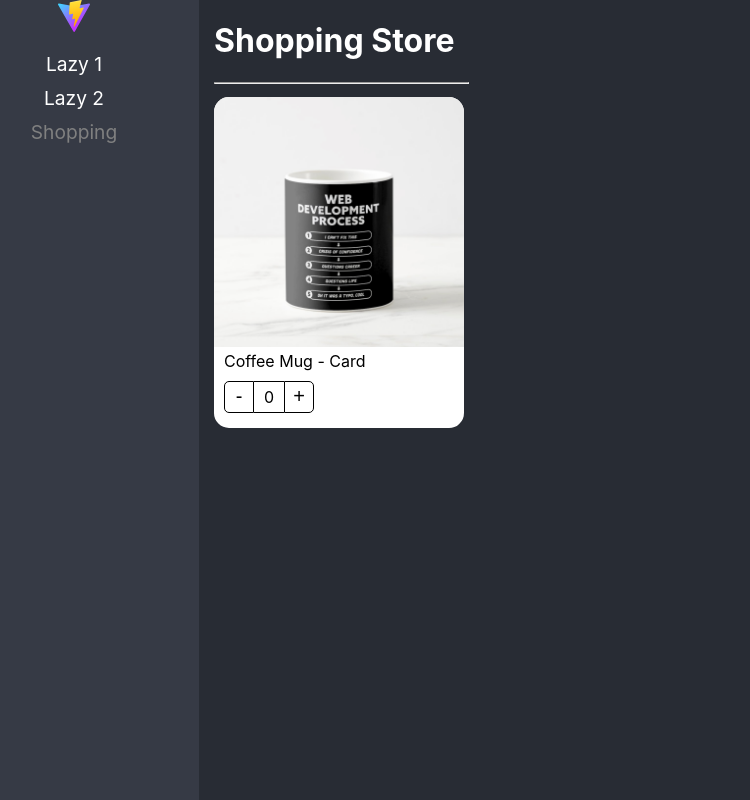
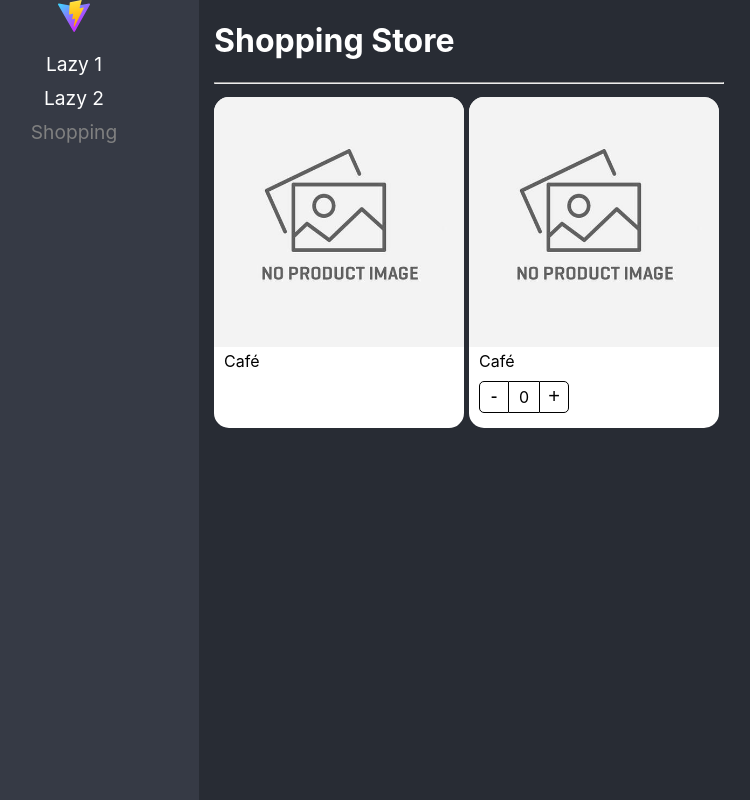
Before and after one commit to Axely7/react-adv, a React (Vite) app: page /shopping in a window 1280 px wide. Shown: the whole page, without its empty margins (51-801 px from the left). Built offline with nearby package versions, Linux system fonts and the light colour scheme.

Commit message:
Compound Component Pattern

```diff
--- a/src/02-component-patterns/components/ProductCard.tsx
+++ b/src/02-component-patterns/components/ProductCard.tsx
@@ -1,9 +1,11 @@
 import styles from "../styles/styles.module.css";
 import noImage from "../assets/no-image.jpg";
 import { useProduct } from "../hooks/useProduct";
+import { ReactElement } from "react";
 
 interface Props {
   product: Product;
+  children?: ReactElement | ReactElement[];
 }
 
 interface Product {
@@ -12,17 +14,26 @@ interface Product {
   img?: string;
 }
 
-export const ProductCard = ({ product }: Props) => {
-  const { counter, increaseBy } = useProduct();
+interface ProductButtonsProps {
+  increaseBy: (value: number) => void;
+  counter: number;
+}
 
+export const ProductImage = ({ img = "" }) => {
   return (
-    <div className={styles.productCard}>
     <img
       className={styles.productImg}
-        src={product.img ? product.img : noImage}
-        alt="Coffe Mug"
+      src={img ? img : noImage}
+      alt="Product Image"
     />
-      <span className={styles.productDescription}>{product.title}</span>
+  );
+};
+
+export const ProductButtons = ({
+  counter,
+  increaseBy,
+}: ProductButtonsProps) => {
+  return (
     <div className={styles.buttonsContainer}>
       <button className={styles.buttonMinus} onClick={() => increaseBy(-1)}>
         -
@@ -32,6 +43,28 @@ export const ProductCard = ({ product }: Props) => {
         +
       </button>
     </div>
+  );
+};
+
+export const ProductTitle = ({ title }: { title: string }) => {
+  return <span className={styles.productDescription}>{title}</span>;
+};
+
+export const ProductCard = ({ children, product }: Props) => {
+  const { counter, increaseBy } = useProduct();
+
+  return (
+    <div className={styles.productCard}>
+      {/* <ProductImage img={product.img} />
+
+      <ProductTitle title={product.title} />
+
+      <ProductButtons counter={counter} increaseBy={increaseBy} /> */}
+      {children}
     </div>
   );
 };
+
+ProductCard.Title = ProductTitle;
+ProductCard.Image = ProductImage;
+ProductCard.Buttons = ProductButtons;
--- a/src/02-component-patterns/pages/ShoppingPage.tsx
+++ b/src/02-component-patterns/pages/ShoppingPage.tsx
@@ -1,5 +1,10 @@
 import React from "react";
-import { ProductCard } from "../components/ProductCard";
+import {
+  ProductButtons,
+  ProductCard,
+  ProductImage,
+  ProductTitle,
+} from "../components/ProductCard";
 
 const product = {
   id: "1",
@@ -13,7 +18,20 @@ export const ShoppingPage = () => {
       <h1>Shopping Store</h1>
       <hr />
       <div style={{ display: "flex", flexDirection: "row", flexWrap: "wrap" }}>
-        <ProductCard product={product} />
+        <ProductCard product={product}>
+          <ProductCard.Image />
+          <ProductCard.Title title="Café" />
+        </ProductCard>
+        <ProductCard product={product}>
+          <ProductImage />
+          <ProductTitle title="Café" />
+          <ProductButtons
+            increaseBy={function (value: number): void {
+              throw new Error("Function not implemented.");
+            }}
+            counter={0}
+          />
+        </ProductCard>
       </div>
     </div>
   );
```
Lines whose indentation alone changed are shown as unchanged.
